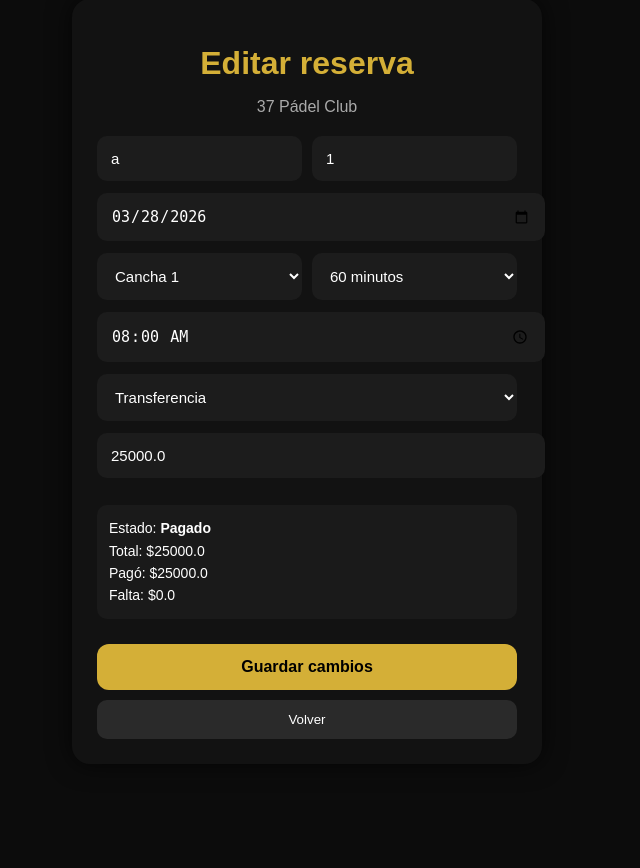
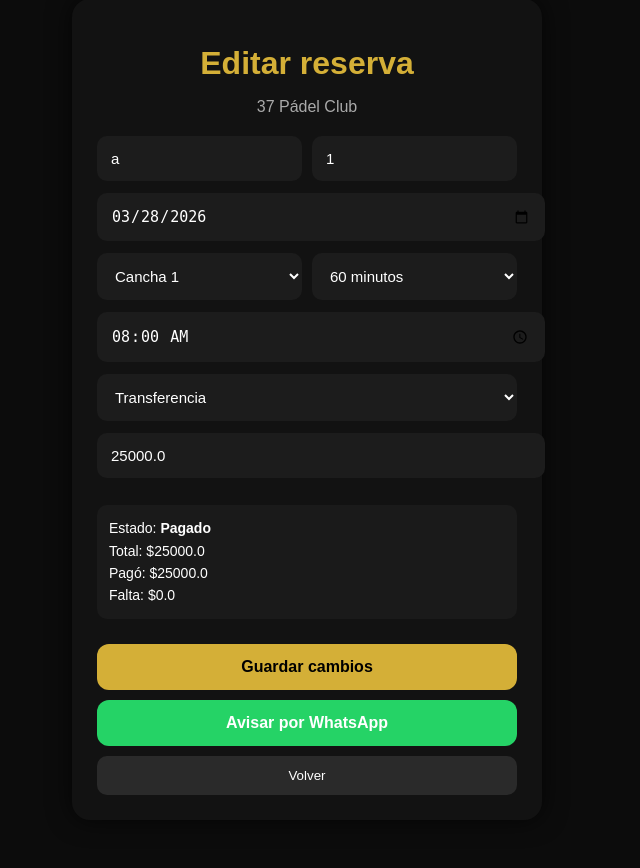
Before and after one commit to sebatroilo80-cpu/padel-app, a Flask app: page /editar/4 in a window 1280 px wide. Shown: the part 49-917 px from the top of the page, without its empty margins (333-973 px from the left). Before the commit the page ends 788 px from the top, so only its background shows below. Run offline with Flask 3, Linux system fonts and the light colour scheme; the visitor is signed in with stand-in values (Sample User, id 1); data comes from the database, SQL or seed files in the repository.

Commit message:
agrega confirmar y whatsapp en editar

```diff
--- a/static/styles.css
+++ b/static/styles.css
@@ -645,3 +645,12 @@
     margin-top: 10px;
     cursor: pointer;
 }
+.editapp-btn-confirmar {
+    background: #d4af37;
+    color: #111;
+}
+
+.editapp-btn-whatsapp {
+    background: #25D366;
+    color: #fff;
+}
--- a/templates/editar.html
+++ b/templates/editar.html
@@ -5,6 +5,7 @@
     <title>Editar reserva</title>
     <link rel="stylesheet" href="{{ url_for('static', filename='styles.css') }}">
 </head>
+
 <body class="app-body">
 
 <div class="app-card">
@@ -14,13 +15,16 @@
 
     <form method="POST">
 
+        <!-- Nombre + Teléfono -->
         <div class="app-group">
             <input type="text" name="nombre" value="{{ reserva[1] }}" placeholder="Nombre">
             <input type="text" name="telefono" value="{{ reserva[2] }}" placeholder="Teléfono">
         </div>
 
+        <!-- Fecha -->
         <input type="date" name="fecha" value="{{ reserva[3] }}">
 
+        <!-- Cancha + Duración -->
         <div class="app-group">
             <select name="cancha">
                 <option value="Cancha 1" {% if reserva[4]=="Cancha 1" %}selected{% endif %}>Cancha 1</option>
@@ -34,8 +38,10 @@
             </select>
         </div>
 
+        <!-- Horario -->
         <input type="time" name="horario" value="{{ reserva[6] }}">
 
+        <!-- Método pago -->
         <select name="metodo_pago">
             <option value="Efectivo" {% if reserva[8]=="Efectivo" %}selected{% endif %}>Efectivo</option>
             <option value="Transferencia" {% if reserva[8]=="Transferencia" %}selected{% endif %}>Transferencia</option>
@@ -43,8 +49,10 @@
             <option value="QR" {% if reserva[8]=="QR" %}selected{% endif %}>QR</option>
         </select>
 
+        <!-- Monto pagado -->
         <input type="number" name="pagado" value="{{ reserva[10] or 0 }}" placeholder="Monto pagado">
 
+        <!-- Resumen -->
         <div class="app-resumen">
             <div>Estado: <b>{{ reserva[9] }}</b></div>
             <div>Total: ${{ reserva[7] }}</div>
@@ -52,13 +60,37 @@
             <div>Falta: ${{ (reserva[7] or 0) - (reserva[10] or 0) }}</div>
         </div>
 
+        <!-- BOTONES -->
         <button class="btn-main">Guardar cambios</button>
 
+        {% if reserva[8] == "Transferencia" and reserva[9] == "Pendiente reserva" %}
+            <a href="/confirmar_transferencia/{{ reserva[0] }}">
+                <button type="button" class="btn-main" style="background:#d4af37;color:black;">
+                    Confirmar reserva
+                </button>
+            </a>
+        {% elif reserva[8] == "Transferencia" and reserva[9] == "Pendiente pago total" %}
+            <a href="/confirmar_transferencia/{{ reserva[0] }}">
+                <button type="button" class="btn-main" style="background:#d4af37;color:black;">
+                    Confirmar pago
+                </button>
+            </a>
+        {% endif %}
+
+        {% if reserva[2] and reserva[9] in ["Reserva", "Pagado"] %}
+            <a target="_blank"
+               href="https://wa.me/{{ reserva[2] }}?text=Hola%20{{ reserva[1] }}%2C%20tu%20reserva%20fue%20confirmada.%0A%0AFecha%3A%20{{ reserva[3] }}%0ACancha%3A%20{{ reserva[4] }}%0AHorario%3A%20{{ reserva[6] }}%0ADuracion%3A%20{{ reserva[5] }}%0AEstado%3A%20{{ reserva[9] }}">
+                <button type="button" class="btn-main" style="background:#25D366;color:white;">
+                    Avisar por WhatsApp
+                </button>
+            </a>
+        {% endif %}
+
+        <a href="/admin?tab=reservas">
+            <button type="button" class="btn-secondary">Volver</button>
+        </a>
+
     </form>
-
-    <a href="/admin?tab=reservas">
-        <button class="btn-secondary">Volver</button>
-    </a>
 
 </div>
 
```
